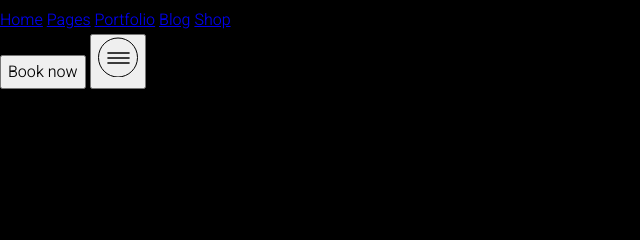
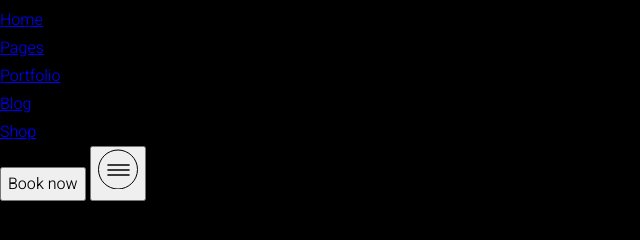
Before and after one commit to Roman3455/adaptive-layout-fitness, a plain HTML site: page index.html in a window 1280 px wide. Shown: the part 28-268 px from the top of the page, without its empty margins (0-640 px from the left). Drawn offline with Linux system fonts and the light colour scheme.

Commit message:
fix(html): fix nav menu

```diff
--- a/index.html
+++ b/index.html
@@ -39,21 +39,29 @@
           class="header-menu-link is-current"
         >Home
         </a>
+      </li>
+      <li class="header-menu-item">
         <a
           href="/"
           class="header-menu-link"
         >Pages
         </a>
+      </li>
+      <li class="header-menu-item">
         <a
           href="/"
           class="header-menu-link"
         >Portfolio
         </a>
+      </li>
+      <li class="header-menu-item">
         <a
           href="/"
           class="header-menu-link"
         >Blog
         </a>
+      </li>
+      <li class="header-menu-item">
         <a
           href="/"
           class="header-menu-link"
```
